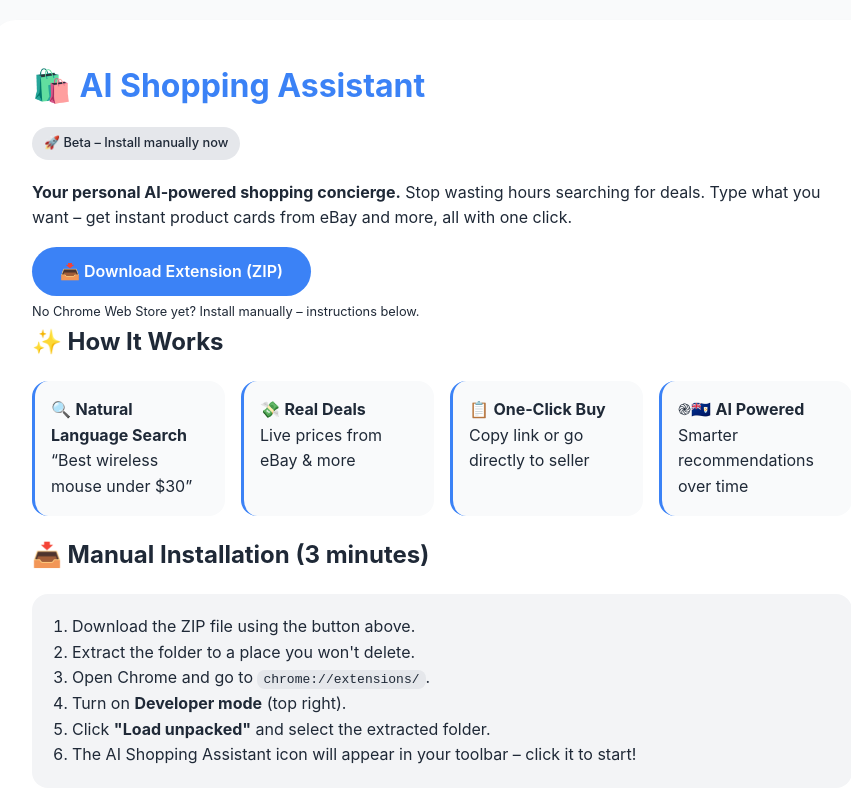
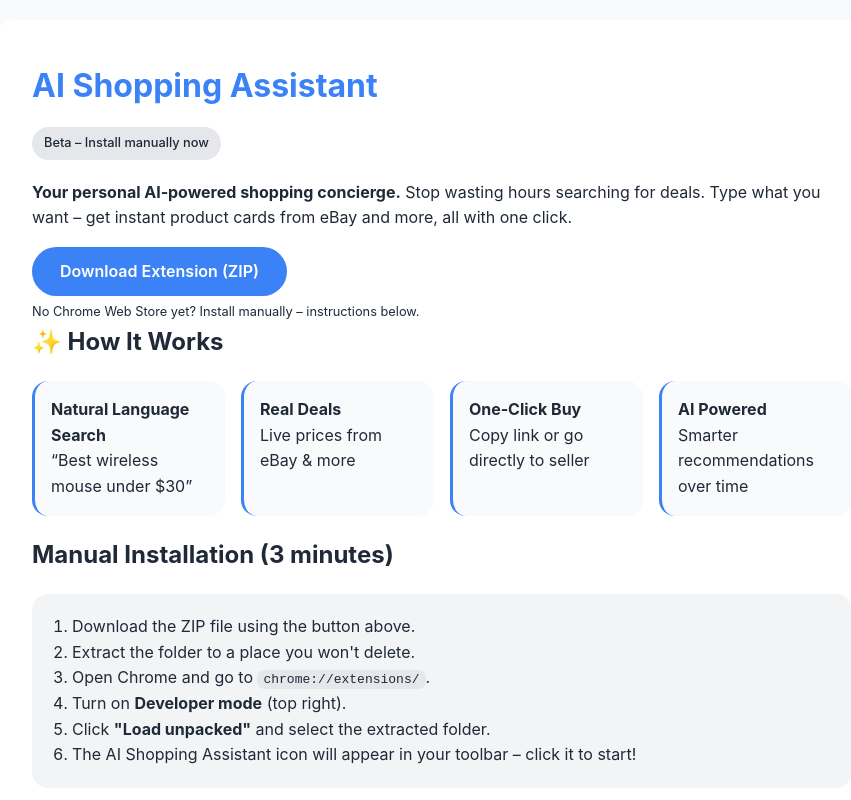
Before and after one commit to Waheedimran1974/shopping-assistant-landing, a plain HTML site: page index.html in a window 1280 px wide. Shown: the top 800 px of the page, without its empty margins (198-1049 px from the left). Drawn offline with Linux system fonts and the light colour scheme.

Commit message:
Fix HTML encoding issues in index.html

```diff
--- a/index.html
+++ b/index.html
@@ -108,23 +108,23 @@
 </head>
 <body>
     <div class="container">
-        <h1>🛍️ AI Shopping Assistant</h1>
-        <div class="badge">🚀 Beta – Install manually now</div>
+        <h1>AI Shopping Assistant</h1>
+        <div class="badge">Beta – Install manually now</div>
 
         <p><strong>Your personal AI‑powered shopping concierge.</strong> Stop wasting hours searching for deals. Type what you want – get instant product cards from eBay and more, all with one click.</p>
 
-        <a href="#" id="downloadLink" class="cta">📥 Download Extension (ZIP)</a>
+        <a href="#" id="downloadLink" class="cta">Download Extension (ZIP)</a>
         <p style="font-size: 0.8rem; margin-top: -10px;">No Chrome Web Store yet? Install manually – instructions below.</p>
 
         <h2>✨ How It Works</h2>
         <div class="feature-grid">
-            <div class="feature-card">🔍 <strong>Natural Language Search</strong><br>“Best wireless mouse under $30”</div>
-            <div class="feature-card">💸 <strong>Real Deals</strong><br>Live prices from eBay & more</div>
-            <div class="feature-card">📋 <strong>One‑Click Buy</strong><br>Copy link or go directly to seller</div>
-            <div class="feature-card">֎🇦🇮 <strong>AI Powered</strong><br>Smarter recommendations over time</div>
+            <div class="feature-card"> <strong>Natural Language Search</strong><br>“Best wireless mouse under $30”</div>
+            <div class="feature-card"> <strong>Real Deals</strong><br>Live prices from eBay & more</div>
+            <div class="feature-card"> <strong>One‑Click Buy</strong><br>Copy link or go directly to seller</div>
+            <div class="feature-card"> <strong>AI Powered</strong><br>Smarter recommendations over time</div>
         </div>
 
-        <h2>📥 Manual Installation (3 minutes)</h2>
+        <h2> Manual Installation (3 minutes)</h2>
         <div class="install-steps">
             <ol style="margin-left: 20px;">
                 <li>Download the ZIP file using the button above.</li>
```
